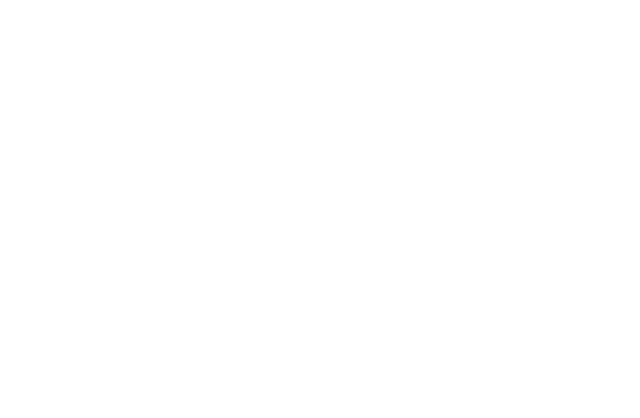
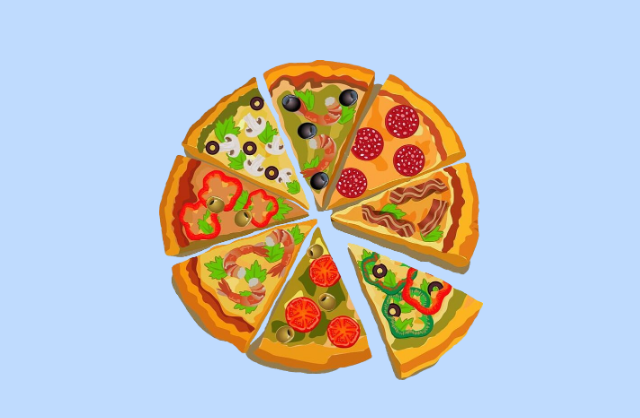
Before and after one commit to iO-Academy/23-jan-pizza-fe, a React (Create React App) app: page / in a window 1280 px wide. Shown: the part 180-598 px from the top of the page, without its empty margins (319-959 px from the left). Built offline with nearby package versions, Linux system fonts and the light colour scheme.

Commit message:
added hover effect on the pizza image with text box

```diff
--- a/src/App.js
+++ b/src/App.js
@@ -1,10 +1,11 @@
 import logo from './logo.svg';
 import './App.css';
+import PizzaComponent from "./PizzaComponent";
 
 function App() {
   return (
     <div className="App">
-
+      <PizzaComponent />
     </div>
   );
 }
--- a/src/PizzaComponent/index.js
+++ b/src/PizzaComponent/index.js
@@ -1,9 +1,18 @@
-
+import Pizza from './pizza.png'
 
 const PizzaComponent = () => {
     return (
         <div>
-            <img src={}
+            <div className='bg-blue-200 h-screen flex justify-center items-center'>
+                <div className='group relative'>
+                    <img className='h-80' alt='pizza image' src={Pizza} />
+                    <div className='hidden bg-indigo-500 group-hover:block absolute top-0 left-0 text-white p-2 rounded-lg font-mono'>
+                        Click here to spin the pizza and pick from two toppings!
+                    </div>
+                </div>
+            </div>
         </div>
     )
 }
+
+export default PizzaComponent
```
Also changed, not shown: src/PizzaComponent/pizza.jpeg (deleted), src/PizzaComponent/pizza.png (added).
